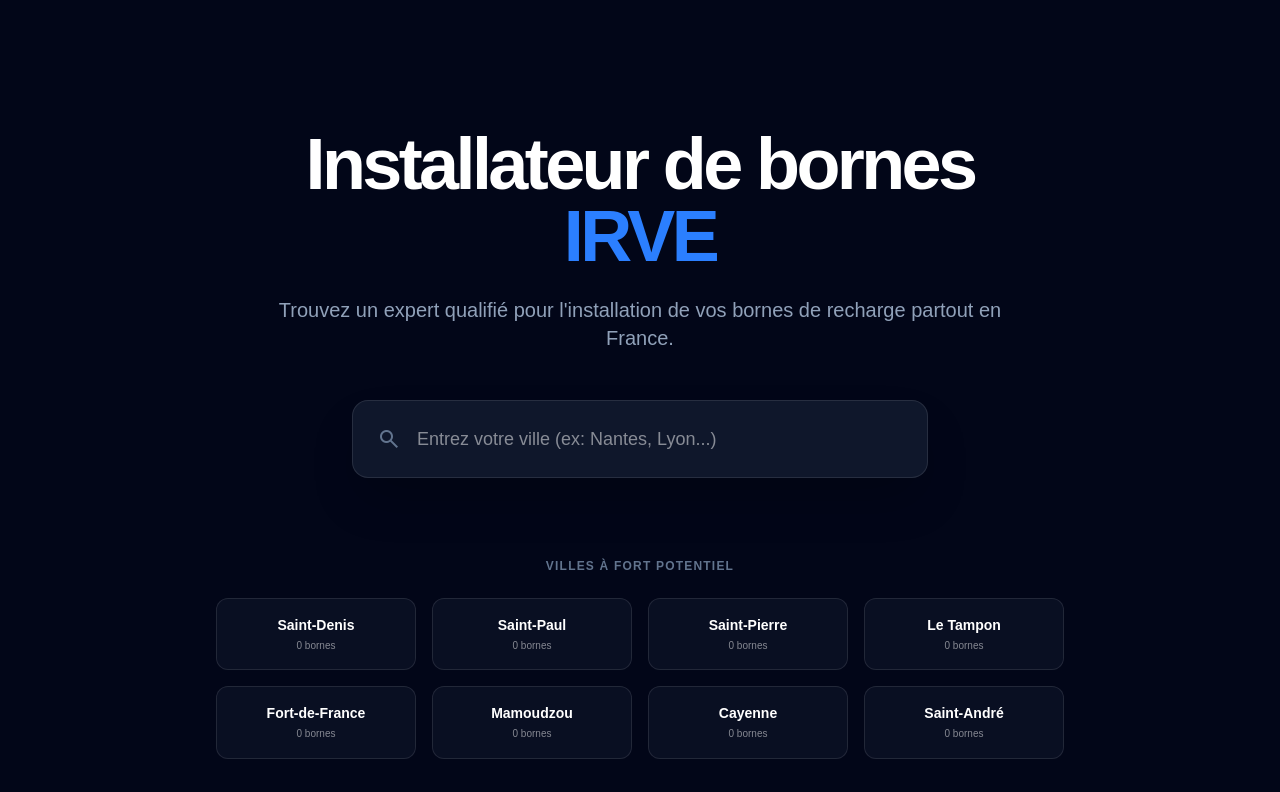
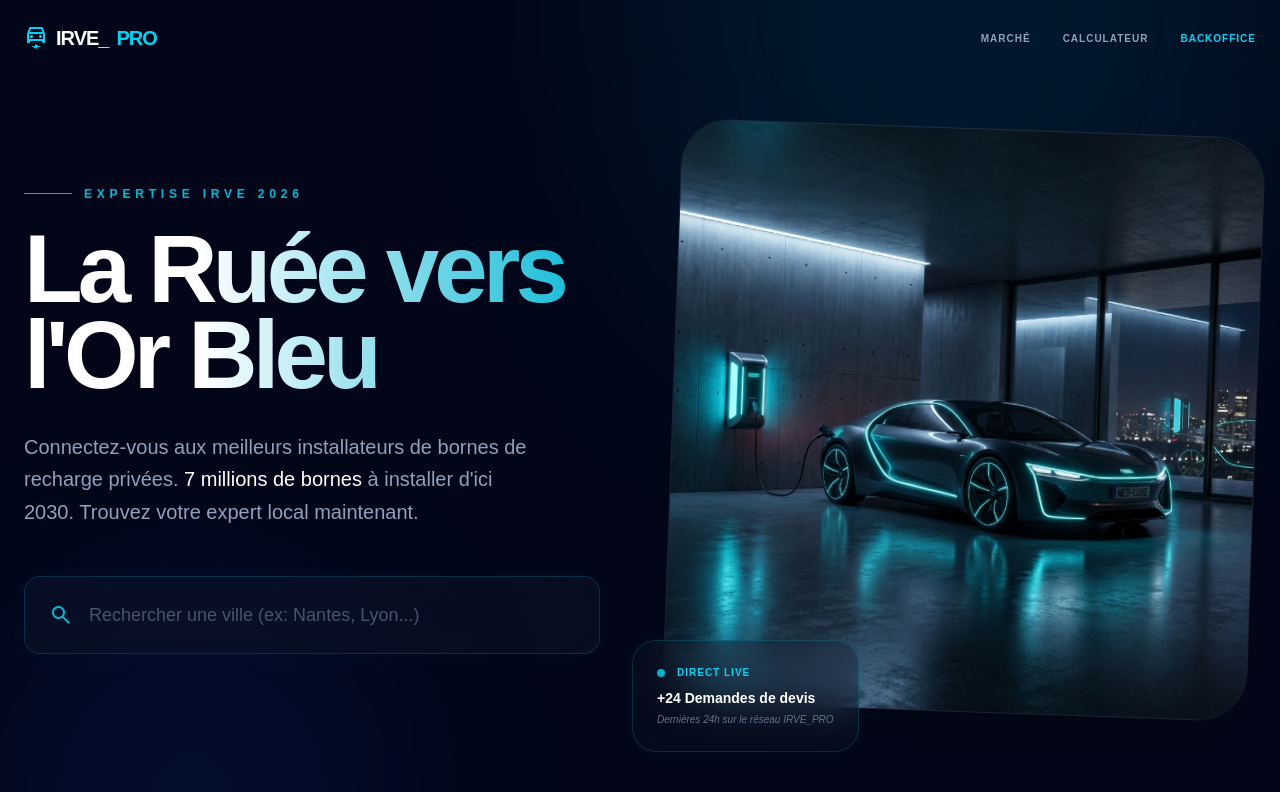
Before and after one commit to JaxProd/-my-irve-site, a Next.js app: page / in a window 1280 px wide. Shown: the top 792 px of the page. Built offline with nearby package versions, Linux system fonts and the light colour scheme.

Commit message:
style: overhaul site design with premium EV_LEAD aesthetic and cyan theme

```diff
--- a/src/app/[slug]/page.tsx
+++ b/src/app/[slug]/page.tsx
@@ -1,91 +1,124 @@
 import cities from '@/data/seo_cities.json';
 import { notFound } from 'next/navigation';
 
-export async function generateStaticParams() {
+export async function generateStaticParams()
+{
   return cities.map((city: any) => ({ slug: city.slug }));
 }
 
-export default async function CityPage({ params }: { params: Promise<{ slug: string }> }) {
+export default async function CityPage({ params }: { params: Promise<{ slug: string }> })
+{
   const { slug } = await params;
   const city = (cities as any[]).find((c) => c.slug === slug);
   if (!city) notFound();
 
   return (
-    <main className="min-h-screen bg-slate-950 text-slate-200">
-      {/* NAVBAR LIGHT */}
-      <nav className="p-6 border-b border-white/5 flex justify-between items-center">
-        <div className="font-black text-xl tracking-tighter text-white">⚡️ IRVE_<span className="text-blue-500">PRO</span></div>
-        <button className="text-xs font-bold uppercase tracking-widest bg-white/5 px-4 py-2 rounded-full border border-white/10">Contact Expert</button>
+    <main className="min-h-screen bg-slate-950 text-slate-200 selection:bg-cyan-500/30">
+      {/* NAVBAR */}
+      <nav className="p-6 border-b border-white/5 flex justify-between items-center bg-slate-900/50 backdrop-blur-xl sticky top-0 z-50">
+        <a href="/" className="font-black text-xl tracking-tighter text-white flex items-center gap-2">
+            <span className="material-symbols-outlined text-cyan-400">electric_car</span>
+            IRVE_<span className="text-cyan-400">PRO</span>
+        </a>
+        <button className="text-[10px] font-bold uppercase tracking-widest bg-cyan-500/10 text-cyan-400 px-6 py-3 rounded-full border border-cyan-500/20 hover:bg-cyan-500/20 transition-all">
+            Contact Expert
+        </button>
       </nav>
 
       {/* HERO SECTION */}
-      <section className="py-24 px-6 text-center">
-        <div className="max-w-4xl mx-auto">
-          <span className="text-blue-500 text-xs font-bold uppercase tracking-[0.3em] mb-4 block">Certification IRVE 2026</span>
-          <h1 className="text-4xl md:text-7xl font-black text-white leading-none tracking-tight mb-8">
+      <section className="py-24 px-6 relative overflow-hidden">
+        <div className="absolute top-0 left-1/2 -translate-x-1/2 w-full h-full bg-cyan-500/5 blur-[120px] rounded-full"></div>
+
+        <div className="max-w-4xl mx-auto text-center relative z-10">
+          <div className="inline-flex items-center gap-2 bg-white/5 border border-white/10 px-4 py-2 rounded-full mb-8">
+            <span className="w-2 h-2 rounded-full bg-cyan-500 animate-pulse"></span>
+            <span className="text-cyan-500 text-[10px] font-bold uppercase tracking-[0.2em]">Certification IRVE 2026</span>
+          </div>
+
+          <h1 className="text-5xl md:text-7xl font-black text-white leading-none tracking-tight mb-8 text-or-bleu">
             {city.h1}
           </h1>
-          <p className="text-lg text-slate-400 max-w-2xl mx-auto leading-relaxed">
-            Profitez du crédit d'impôt de 500€ et d'une installation conforme aux normes de sécurité à <span className="text-white font-bold">{city.name}</span>.
+
+          <p className="text-xl text-slate-400 max-w-2xl mx-auto leading-relaxed">
+            Profitez du crédit d'impôt de <span className="text-cyan-400 font-bold">500€</span> et d'une installation conforme aux normes de sécurité à <span className="text-white font-bold">{city.name}</span>.
           </p>
 
-          {/* SOCIAL PROOF */}
-          <div className="mt-12 flex flex-wrap justify-center gap-8">
-            <div className="flex items-center gap-2">
-              <span className="material-symbols-outlined text-blue-500">verified</span>
-              <span className="text-xs font-bold uppercase">Agréé ADVENIR</span>
+          {/* BADGES / SOCIAL PROOF */}
+          <div className="mt-16 flex flex-wrap justify-center gap-12">
+            <div className="flex flex-col items-center gap-3">
+              <div className="w-12 h-12 rounded-2xl bg-white/5 border border-white/10 flex items-center justify-center border-glow">
+                <span className="material-symbols-outlined text-cyan-400 text-2xl">verified</span>
+              </div>
+              <span className="text-[10px] font-bold uppercase tracking-tighter text-slate-400">Agréé ADVENIR</span>
             </div>
-            <div className="flex items-center gap-2">
-              <span className="material-symbols-outlined text-blue-500">distance</span>
-              <span className="text-xs font-bold uppercase">{city.bornes} Bornes à proximité</span>
+            <div className="flex flex-col items-center gap-3">
+              <div className="w-12 h-12 rounded-2xl bg-white/5 border border-white/10 flex items-center justify-center border-glow">
+                <span className="material-symbols-outlined text-cyan-400 text-2xl">distance</span>
+              </div>
+              <span className="text-[10px] font-bold uppercase tracking-tighter text-slate-400">{city.bornes} Bornes à proximité</span>
+            </div>
+            <div className="flex flex-col items-center gap-3">
+              <div className="w-12 h-12 rounded-2xl bg-white/5 border border-white/10 flex items-center justify-center border-glow">
+                <span className="material-symbols-outlined text-cyan-400 text-2xl">electric_car</span>
+              </div>
+              <span className="text-[10px] font-bold uppercase tracking-tighter text-slate-400">Compatible tout VE</span>
             </div>
           </div>
         </div>
       </section>
 
-      {/* FORM SECTION (L'argent est ici) */}
+      {/* FORM SECTION */}
       <section className="pb-32 px-6">
-        <div className="max-w-xl mx-auto glass p-10 rounded-[3rem] border-white/10 shadow-2xl relative">
-          <div className="absolute -top-6 left-1/2 -translate-x-1/2 bg-blue-600 px-6 py-2 rounded-full text-xs font-bold text-white shadow-xl shadow-blue-600/20">
+        <div className="max-w-xl mx-auto glass p-12 rounded-[3.5rem] border-white/10 shadow-3xl relative border-glow">
+          <div className="absolute -top-6 left-1/2 -translate-x-1/2 bg-cyan-600 px-8 py-3 rounded-full text-[10px] font-black text-white shadow-xl shadow-cyan-600/20 uppercase tracking-widest">
             DEVIS GRATUIT EN 48H
           </div>
-          <p className="text-center text-slate-400 text-sm mb-8">Remplissez ce formulaire pour être recontacté par notre technicien à {city.name}.</p>
+
+          <div className="text-center mb-10">
+            <h3 className="text-2xl font-bold text-white mb-2">Étude Personnalisée</h3>
+            <p className="text-slate-500 text-sm">Recevez une proposition technique pour votre maison à {city.name}.</p>
+          </div>
 
           <form
             action="https://formspree.io/f/mzddblkk"
             method="POST"
-            className="space-y-4"
+            className="space-y-6"
           >
             <div className="space-y-2">
-              <label className="text-[10px] font-bold text-slate-500 uppercase ml-2">Ville concernée</label>
+              <label className="text-[10px] font-bold text-slate-500 uppercase ml-3">Localisation</label>
               <input
                 name="ville"
                 value={city.name}
                 readOnly
-                className="w-full bg-slate-900 border border-white/5 p-4 rounded-2xl text-slate-400"
+                className="w-full bg-slate-900 border border-white/5 p-5 rounded-[1.5rem] text-slate-400 focus:ring-1 focus:ring-cyan-500 outline-none transition-all"
               />
             </div>
 
             <div className="space-y-2">
-              <label className="text-[10px] font-bold text-slate-500 uppercase ml-2">Votre Email</label>
+              <label className="text-[10px] font-bold text-slate-500 uppercase ml-3">Votre Email</label>
               <input
                 type="email"
                 name="email"
                 required
-                placeholder="email@exemple.com"
-                className="w-full bg-slate-800 border border-white/5 p-4 rounded-2xl focus:ring-2 focus:ring-blue-500 outline-none transition-all"
+                placeholder="nom@exemple.fr"
+                className="w-full bg-slate-800/50 border border-white/5 p-5 rounded-[1.5rem] text-white focus:ring-2 focus:ring-cyan-500 outline-none transition-all placeholder:text-slate-600"
               />
             </div>
 
             <button
               type="submit"
-              className="w-full bg-white text-black font-black py-5 rounded-2xl mt-4 hover:scale-[1.02] transition-transform"
+              className="w-full bg-white text-black font-black py-6 rounded-[1.5rem] mt-4 hover:scale-[1.02] active:scale-95 transition-all shadow-xl hover:shadow-white/10 uppercase tracking-widest cursor-pointer"
             >
-              DEMANDER MON ÉTUDE GRATUITE
+              Lancer mon projet
             </button>
           </form>
         </div>
       </section>
+
+      {/* FOOTER */}
+      <footer className="border-t border-white/5 py-12 text-center text-[10px] text-slate-600 uppercase tracking-widest">
+        IRVE_PRO — Expert local à {city.name}
+      </footer>
     </main>
   );
 }
--- a/src/app/globals.css
+++ b/src/app/globals.css
@@ -1,33 +1,47 @@
 @import "tailwindcss";
 
 :root {
-  --background: #ffffff;
-  --foreground: #171717;
+  --background: #020617;
+  --foreground: #f8fafc;
+  --cyan-accent: #06b6d4;
+  --cyan-glow: rgba(6, 182, 212, 0.4);
 }
 
 @theme inline {
   --color-background: var(--background);
   --color-foreground: var(--foreground);
+  --color-cyan-accent: var(--cyan-accent);
   --font-sans: var(--font-geist-sans);
   --font-mono: var(--font-geist-mono);
-}
-
-@media (prefers-color-scheme: dark) {
-  :root {
-    --background: #0a0a0a;
-    --foreground: #ededed;
-  }
 }
 
 body {
   background: var(--background);
   color: var(--foreground);
   font-family: Arial, Helvetica, sans-serif;
+  overflow-x: hidden;
 }
 
 .glass {
-  background: rgba(15, 23, 42, 0.6);
-  backdrop-filter: blur(12px);
-  -webkit-backdrop-filter: blur(12px);
-  border: 1px solid rgba(255, 255, 255, 0.1);
+  background: rgba(15, 23, 42, 0.3);
+  backdrop-filter: blur(20px);
+  -webkit-backdrop-filter: blur(20px);
+  border: 1px solid rgba(255, 255, 255, 0.05);
 }
+
+.text-gradient {
+  background: linear-gradient(135deg, #fff 0%, #06b6d4 100%);
+  -webkit-background-clip: text;
+  -webkit-text-fill-color: transparent;
+}
+
+.text-or-bleu {
+  background: linear-gradient(90deg, #fff 30%, #06b6d4 100%);
+  -webkit-background-clip: text;
+  -webkit-text-fill-color: transparent;
+}
+
+.border-glow {
+  border: 1px solid rgba(6, 182, 212, 0.2);
+  box-shadow: 0 0 20px rgba(6, 182, 212, 0.05);
+}
--- a/src/app/page.tsx
+++ b/src/app/page.tsx
@@ -20,25 +20,47 @@
   };
 
   return (
-    <main className="min-h-screen bg-slate-950 text-white">
+    <main className="min-h-screen bg-slate-950 text-white selection:bg-cyan-500/30">
+      {/* NAVBAR */}
+      <nav className="p-6 flex justify-between items-center absolute w-full z-50">
+        <div className="font-black text-xl tracking-tighter text-white flex items-center gap-2">
+            <span className="material-symbols-outlined text-cyan-400">electric_car</span>
+            IRVE_<span className="text-cyan-400">PRO</span>
+        </div>
+        <div className="flex gap-8 text-[10px] font-bold uppercase tracking-widest text-slate-400">
+            <a href="#" className="hover:text-white transition-colors">Marché</a>
+            <a href="#" className="hover:text-white transition-colors">Calculateur</a>
+            <a href="/admin" className="text-cyan-400">Backoffice</a>
+        </div>
+      </nav>
+
       {/* HERO SECTION */}
-      <section className="pt-32 pb-20 px-6 text-center">
-        <div className="max-w-3xl mx-auto">
-          <h1 className="text-5xl md:text-7xl font-black mb-6 tracking-tighter">
-            Installateur de bornes <span className="text-blue-500">IRVE</span>
+      <section className="relative pt-32 pb-20 px-6 overflow-hidden min-h-[90vh] flex items-center">
+        {/* Background Gradients */}
+        <div className="absolute top-0 right-0 w-[50%] h-[100%] bg-cyan-500/10 blur-[120px] rounded-full -translate-y-1/2"></div>
+        <div className="absolute bottom-0 left-0 w-[30%] h-[50%] bg-blue-600/10 blur-[100px] rounded-full translate-y-1/2"></div>
+
+        <div className="max-w-7xl mx-auto grid grid-cols-1 lg:grid-cols-2 gap-16 items-center relative z-10">
+          <div className="text-left">
+            <div className="flex items-center gap-3 mb-6">
+                <span className="h-[1px] w-12 bg-cyan-500"></span>
+                <span className="text-cyan-500 text-xs font-bold uppercase tracking-[0.4em]">Expertise IRVE 2026</span>
+            </div>
+            <h1 className="text-6xl md:text-8xl font-black mb-8 leading-[0.9] tracking-tighter text-or-bleu">
+              La Ruée vers<br /> l'<span className="text-cyan-400">Or Bleu</span>
             </h1>
-          <p className="text-xl text-slate-400 mb-12">
-            Trouvez un expert qualifié pour l'installation de vos bornes de recharge partout en France.
+            <p className="text-xl text-slate-400 mb-12 max-w-lg leading-relaxed">
+              Connectez-vous aux meilleurs installateurs de bornes de recharge privées. <span className="text-white">7 millions de bornes</span> à installer d'ici 2030. Trouvez votre expert local maintenant.
             </p>
 
             {/* SEARCH BAR BOX */}
-          <div className="relative max-w-xl mx-auto">
-            <div className="flex bg-slate-900 border border-white/10 rounded-2xl overflow-hidden focus-within:border-blue-500 transition-all p-2 shadow-2xl">
-              <span className="material-symbols-outlined self-center ml-4 text-slate-500">search</span>
+            <div className="relative max-w-xl">
+              <div className="flex bg-slate-900/50 backdrop-blur-xl border border-white/10 rounded-2xl overflow-hidden focus-within:border-cyan-500/50 transition-all p-2 shadow-2xl border-glow">
+                <span className="material-symbols-outlined self-center ml-4 text-cyan-500">search</span>
                 <input
                   type="text"
-                placeholder="Entrez votre ville (ex: Nantes, Lyon...)"
-                className="w-full bg-transparent p-4 outline-none text-lg"
+                  placeholder="Rechercher une ville (ex: Nantes, Lyon...)"
+                  className="w-full bg-transparent p-4 outline-none text-lg placeholder:text-slate-600"
                   value={query}
                   onChange={(e) => setQuery(e.target.value)}
                 />
@@ -47,33 +69,57 @@
               {/* SUGGESTIONS LIST */}
               {filteredCities.length > 0 &&
               (
-              <div className="absolute top-full left-0 right-0 mt-2 bg-slate-900 border border-white/10 rounded-2xl overflow-hidden z-50 shadow-2xl">
+                <div className="absolute top-full left-0 right-0 mt-2 bg-slate-900 border border-white/10 rounded-2xl overflow-hidden z-50 shadow-2xl backdrop-blur-2xl">
                   {filteredCities.map((city) =>
                   (
                     <button
                       key={city.id}
                       onClick={() => handleSelect(city.slug)}
-                    className="w-full text-left p-4 hover:bg-blue-600 transition-colors border-b border-white/5 last:border-0 flex justify-between"
+                      className="w-full text-left p-4 hover:bg-cyan-600 transition-colors border-b border-white/5 last:border-0 flex justify-between group"
                     >
-                    <span className="font-bold">{city.name} ({city.zip})</span>
-                    <span className="text-xs opacity-50 uppercase">Voir l'expert</span>
+                      <span className="font-bold flex items-center gap-2">
+                        {city.name} <span className="text-[10px] text-slate-500 font-normal">({city.zip})</span>
+                      </span>
+                      <span className="text-[10px] opacity-0 group-hover:opacity-100 uppercase tracking-widest transition-all">Sélect</span>
                     </button>
                   ))}
                 </div>
               )}
             </div>
           </div>
+
+          {/* HERO IMAGE */}
+          <div className="relative">
+            <div className="relative z-10 rounded-[3rem] overflow-hidden border border-white/10 shadow-2xl rotate-2 hover:rotate-0 transition-transform duration-700">
+                <img
+                    src="/irve_hero_car_luxury.png"
+                    alt="Futuristic EV Charging"
+                    className="w-full h-auto scale-105 hover:scale-100 transition-transform duration-1000"
+                />
+            </div>
+            {/* Float Card */}
+            <div className="absolute -bottom-10 -left-10 z-20 glass p-6 rounded-3xl border-glow max-w-xs transition-transform hover:-translate-y-2 duration-500">
+                <div className="flex items-center gap-3 mb-2">
+                    <div className="w-2 h-2 rounded-full bg-cyan-400 animate-pulse"></div>
+                    <span className="text-[10px] font-bold uppercase tracking-widest text-cyan-400">Direct Live</span>
+                </div>
+                <p className="text-sm font-bold text-white mb-1">+24 Demandes de devis</p>
+                <p className="text-[10px] text-slate-500 italic">Dernières 24h sur le réseau IRVE_PRO</p>
+            </div>
+          </div>
+        </div>
       </section>
 
       {/* QUICK LINKS (MAILLAGE) */}
-      <section className="max-w-4xl mx-auto px-6 pb-20">
-         <h2 className="text-xs font-bold text-slate-500 uppercase tracking-widest mb-6 text-center">Villes à fort potentiel</h2>
-         <div className="grid grid-cols-2 md:grid-cols-4 gap-4">
+      <section className="max-w-6xl mx-auto px-6 pb-32">
+         <div className="flex items-center gap-4 mb-12">
+            <h2 className="text-sm font-bold text-cyan-500 uppercase tracking-[0.3em]">Villes à fort potentiel</h2>
+            <div className="h-[1px] flex-1 bg-white/5"></div>
+         </div>
+         <div className="grid grid-cols-2 md:grid-cols-4 gap-6">
             { (cities as any[])
               .sort((a, b) =>
               {
-                // On cherche les villes avec bcp d'habitants et peu de bornes
-                // Un score simple : population / (bornes + 1)
                 const scoreA = a.population / (a.bornes + 1);
                 const scoreB = b.population / (b.bornes + 1);
                 return scoreB - scoreA;
@@ -84,14 +130,22 @@
                 <a
                   key={city.id}
                   href={`/${city.slug}`}
-                  className="p-4 glass rounded-xl text-center text-sm hover:border-blue-500 transition-all flex flex-col gap-1"
+                  className="p-8 glass rounded-[2rem] text-center hover:border-cyan-500/50 transition-all flex flex-col gap-3 group border-glow"
                 >
-                  <span className="font-bold">{city.name}</span>
-                  <span className="text-[10px] opacity-50">{city.bornes} bornes</span>
+                  <span className="font-black text-lg group-hover:text-cyan-400 transition-colors tracking-tight">{city.name}</span>
+                  <div className="flex flex-col gap-1">
+                    <span className="text-[10px] uppercase font-bold text-slate-500 group-hover:text-slate-300">Déficit de bornes</span>
+                    <span className="text-xs text-cyan-400 font-bold tabular-nums">{city.bornes} stations</span>
+                  </div>
                 </a>
               ))}
          </div>
       </section>
+
+      {/* FOOTER */}
+      <footer className="border-t border-white/5 py-12 text-center text-[10px] text-slate-600 uppercase tracking-widest">
+        © 2026 IRVE_PRO — Technologies pour la transition énergétique
+      </footer>
     </main>
   );
 }
```
Also changed, not shown: src/app/admin/page.tsx (+11 -11 lines), src/app/admin/stats/page.tsx (+7 -7 lines), public/irve_hero_car_luxury.png (added). Lines whose indentation alone changed are shown as unchanged.
